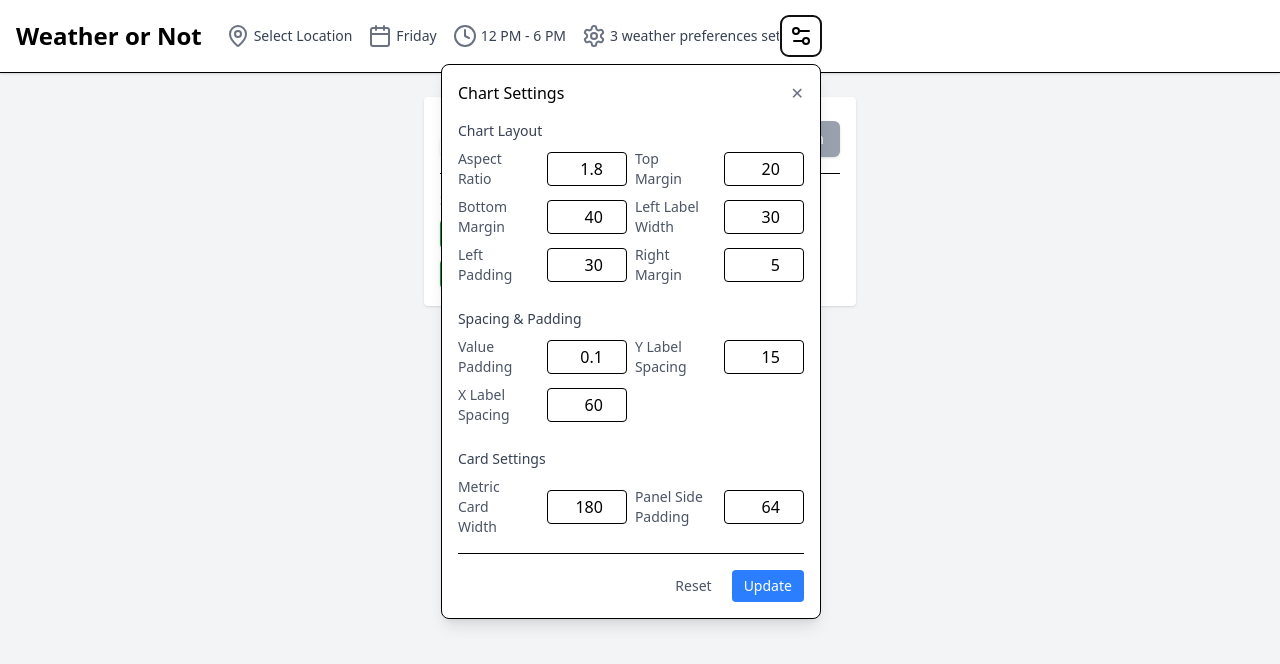
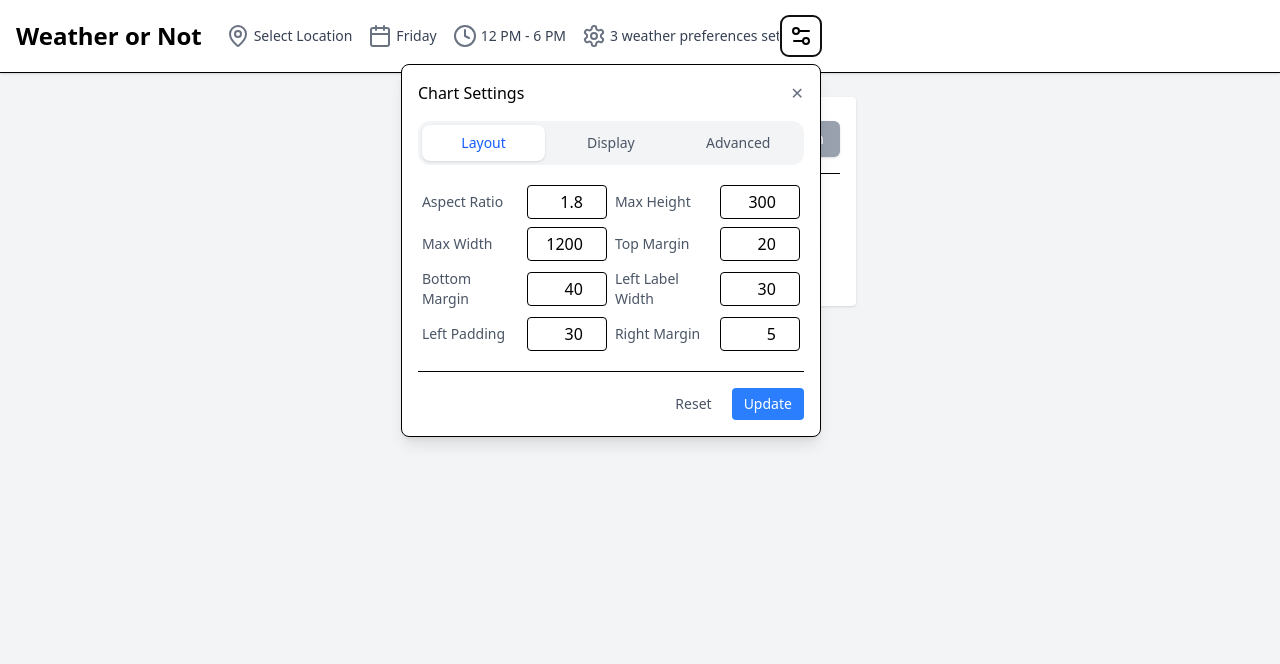
Before and after one commit to byronwall/weather-helper, a React (Vite) app: page / in a window 1280 px wide. Both pictures are taken after a click on the button 800 px from the left and 36 px from the top of the page. Shown: the top 664 px of the page. Built offline with nearby package versions, Linux system fonts and the light colour scheme.

Commit message:
Refactor WeatherCard, WeatherChart, and WeatherChartPanel components to enhance metric visibility and chart settings. Introduce filtering for visible weather fields and improve chart dimensions based on user preferences for better customization.

```diff
--- a/src/WeatherChart.tsx
+++ b/src/WeatherChart.tsx
@@ -42,8 +42,14 @@ export function WeatherChart({
   const preferenceKey = getPreferenceKey(field);
   const fieldPreferences = preferences[preferenceKey];
 
+  // Calculate height based on width and aspect ratio, respecting max height
+  const calculatedHeight = Math.round(width / settings.chartAspectRatio);
+  const height = Math.min(calculatedHeight, settings.maxChartHeight);
+
+  // Limit width to max chart width
+  const adjustedWidth = Math.min(width, settings.maxChartWidth);
+
   // Calculate height based on width and aspect ratio
-  const height = Math.round(width / settings.chartAspectRatio);
   const {
     topGutterHeight,
     bottomGutterHeight,
@@ -103,7 +109,7 @@ export function WeatherChart({
 
   // Compute chart dimension for the central region
   const chartHeight = height - topGutterHeight - bottomGutterHeight;
-  const chartWidth = width - leftGutterWidth - rightGutterWidth;
+  const chartWidth = adjustedWidth - leftGutterWidth - rightGutterWidth;
 
   // Scale functions
   const xScale = (t: number): number =>
@@ -140,7 +146,7 @@ export function WeatherChart({
           key="min-line"
           x1={leftGutterWidth}
           y1={y}
-          x2={width - rightGutterWidth}
+          x2={adjustedWidth - rightGutterWidth}
           y2={y}
           stroke={chartColor}
           strokeWidth={1}
@@ -209,7 +215,7 @@ export function WeatherChart({
           key="max-line"
           x1={leftGutterWidth}
           y1={y}
-          x2={width - rightGutterWidth}
+          x2={adjustedWidth - rightGutterWidth}
           y2={y}
           stroke={chartColor}
           strokeWidth={1}
@@ -367,7 +373,11 @@ export function WeatherChart({
 
   return (
     <div className="space-y-2">
-      <svg width={width} height={height} className="bg-white rounded-lg">
+      <svg
+        width={adjustedWidth}
+        height={height}
+        className="bg-white rounded-lg"
+      >
         {/* Gradient definitions */}
         <defs>
           <linearGradient
@@ -377,8 +387,22 @@ export function WeatherChart({
             y1="0"
             y2="1"
           >
-            <stop offset="25%" stopColor={chartColor} stopOpacity="0" />
-            <stop offset="100%" stopColor={chartColor} stopOpacity="0.4" />
+            {Array.from({ length: settings.gradientStopCount }).map((_, i) => {
+              const offset = (100 / (settings.gradientStopCount - 1)) * i;
+              const opacity =
+                i === 0
+                  ? 0
+                  : settings.gradientOpacityBelow *
+                    (i / (settings.gradientStopCount - 1));
+              return (
+                <stop
+                  key={i}
+                  offset={`${offset}%`}
+                  stopColor={chartColor}
+                  stopOpacity={opacity}
+                />
+              );
+            })}
           </linearGradient>
           <linearGradient
             id={`above-gradient-${field}`}
@@ -387,9 +411,20 @@ export function WeatherChart({
             y1="0"
             y2="1"
           >
-            <stop offset="0%" stopColor={chartColor} stopOpacity="0.4" />
-            <stop offset="25%" stopColor={chartColor} stopOpacity="0.2" />
-            <stop offset="100%" stopColor={chartColor} stopOpacity="0" />
+            {Array.from({ length: settings.gradientStopCount }).map((_, i) => {
+              const offset = (100 / (settings.gradientStopCount - 1)) * i;
+              const opacity =
+                settings.gradientOpacityAbove *
+                (1 - i / (settings.gradientStopCount - 1));
+              return (
+                <stop
+                  key={i}
+                  offset={`${offset}%`}
+                  stopColor={chartColor}
+                  stopOpacity={opacity}
+                />
+              );
+            })}
           </linearGradient>
         </defs>
 
@@ -412,7 +447,7 @@ export function WeatherChart({
             key={`grid-y-${i}`}
             x1={leftGutterWidth}
             y1={tick.y}
-            x2={width - rightGutterWidth}
+            x2={adjustedWidth - rightGutterWidth}
             y2={tick.y}
             stroke="#e0e0e0"
             strokeWidth={1}
@@ -491,7 +526,7 @@ export function WeatherChart({
         <line
           x1={leftGutterWidth}
           y1={topGutterHeight + chartHeight}
-          x2={width - rightGutterWidth}
+          x2={adjustedWidth - rightGutterWidth}
           y2={topGutterHeight + chartHeight}
           stroke="#666"
           strokeWidth={1}
--- a/src/WeatherChartPanel.tsx
+++ b/src/WeatherChartPanel.tsx
@@ -1,6 +1,9 @@
 import { WeatherField } from "./types/user";
 import { WeatherChart } from "./WeatherChart";
 import { WeatherMetric } from "./stores/weatherTypes";
+import { useUserPrefs } from "./stores/userPrefsStore";
+import { useChartSettings } from "./stores/chartSettingsStore";
+import { getPreferenceKey } from "./utils/preferenceHelper";
 
 const WEATHER_FIELDS: WeatherField[] = [
   "temp",
@@ -25,9 +28,27 @@ export function WeatherChartPanel({
   weatherData,
   width,
 }: WeatherChartPanelProps) {
+  const { preferences } = useUserPrefs();
+  const { settings } = useChartSettings();
+
+  // Filter fields based on settings and preferences
+  const visibleFields = WEATHER_FIELDS.filter((field) => {
+    // Check if field is in visible weather fields setting
+    const isVisible = settings.visibleWeatherFields.includes(field);
+
+    // If we're only showing charts with preferences, check if this field has preferences
+    if (settings.onlyShowChartsWithPreferences) {
+      const preferenceKey = getPreferenceKey(field);
+      const hasPreferences = preferences[preferenceKey] !== undefined;
+      return isVisible && hasPreferences;
+    }
+
+    return isVisible;
+  });
+
   return (
     <div className="flex flex-col gap-4 w-full">
-      {WEATHER_FIELDS.map((field) => (
+      {visibleFields.map((field) => (
         <div key={field} className="bg-white rounded-lg shadow w-full">
           <WeatherChart
             hourlyData={weatherData}
--- a/src/components/ChartSettingsPopover.tsx
+++ b/src/components/ChartSettingsPopover.tsx
@@ -1,12 +1,34 @@
 import { useState } from "react";
 import { useChartSettings } from "../stores/chartSettingsStore";
+import type { ChartSettings } from "../stores/chartSettingsStore";
 import { SettingsNumberInput } from "./SettingsNumberInput";
 import { Settings2 } from "lucide-react";
 import { Popover, PopoverButton, PopoverPanel } from "@headlessui/react";
+import { Tab } from "@headlessui/react";
+import { WeatherField } from "../types/user";
+
+type SettingConfig = {
+  key: keyof ChartSettings;
+  label: string;
+  step?: number;
+  min?: number;
+  max?: number;
+  tooltip: string;
+  type: "number" | "boolean" | "array";
+};
+
+type SettingsGroup = {
+  title: string;
+  settings: SettingConfig[];
+};
+
+type SettingsGroups = {
+  [key: string]: SettingsGroup;
+};
 
 export function ChartSettingsPopover() {
   const { settings, updateSettings, resetSettings } = useChartSettings();
-  const [localSettings, setLocalSettings] = useState(settings);
+  const [localSettings, setLocalSettings] = useState<ChartSettings>(settings);
 
   const handleUpdate = () => {
     updateSettings(localSettings);
@@ -17,13 +39,30 @@ export function ChartSettingsPopover() {
     setLocalSettings(settings);
   };
 
-  const updateSetting = (key: keyof typeof settings) => (value: number) => {
+  const updateNumberSetting = (key: keyof ChartSettings) => (value: number) => {
     setLocalSettings((prev) => ({ ...prev, [key]: value }));
   };
 
-  const settingsGroups = [
-    {
-      title: "Chart Layout",
+  const updateBooleanSetting =
+    (key: keyof ChartSettings) => (value: boolean) => {
+      setLocalSettings((prev) => ({ ...prev, [key]: value }));
+    };
+
+  const updateFieldVisibility = (field: WeatherField) => {
+    setLocalSettings((prev) => {
+      const fields = new Set(prev.visibleWeatherFields);
+      if (fields.has(field)) {
+        fields.delete(field);
+      } else {
+        fields.add(field);
+      }
+      return { ...prev, visibleWeatherFields: Array.from(fields) };
+    });
+  };
+
+  const settingsGroups: SettingsGroups = {
+    layout: {
+      title: "Layout",
       settings: [
         {
           key: "chartAspectRatio",
@@ -32,41 +71,94 @@ export function ChartSettingsPopover() {
           min: 1,
           max: 4,
           tooltip: "Width to height ratio (e.g., 1.8:1)",
+          type: "number",
+        },
+        {
+          key: "maxChartHeight",
+          label: "Max Height",
+          min: 100,
+          max: 1000,
+          tooltip: "Maximum height of charts",
+          type: "number",
+        },
+        {
+          key: "maxChartWidth",
+          label: "Max Width",
+          min: 300,
+          max: 2000,
+          tooltip: "Maximum width of charts",
+          type: "number",
         },
         {
           key: "topGutterHeight",
           label: "Top Margin",
           min: 0,
           tooltip: "Space above the chart",
+          type: "number",
         },
         {
           key: "bottomGutterHeight",
           label: "Bottom Margin",
           min: 0,
           tooltip: "Space below the chart",
+          type: "number",
         },
         {
           key: "leftAxisLabel",
           label: "Left Label Width",
           min: 0,
           tooltip: "Width reserved for axis labels",
+          type: "number",
         },
         {
           key: "leftGutterPadding",
           label: "Left Padding",
           min: 0,
           tooltip: "Additional left margin",
+          type: "number",
         },
         {
           key: "rightGutterWidth",
           label: "Right Margin",
           min: 0,
           tooltip: "Space on the right",
+          type: "number",
         },
       ],
     },
+    display: {
+      title: "Display",
+      settings: [
         {
-      title: "Spacing & Padding",
+          key: "showMetricValues",
+          label: "Show Metric Values",
+          tooltip: "Show or hide metric value cards",
+          type: "boolean",
+        },
+        {
+          key: "onlyShowChartsWithPreferences",
+          label: "Only Show Charts with Preferences",
+          tooltip: "Hide charts for metrics without preferences set",
+          type: "boolean",
+        },
+        {
+          key: "metricCardWidth",
+          label: "Metric Card Width",
+          min: 100,
+          tooltip: "Width of metric summary cards",
+          type: "number",
+        },
+        {
+          key: "chartPanelSidePadding",
+          label: "Panel Side Padding",
+          min: 0,
+          tooltip: "Side padding for chart panel",
+          type: "number",
+        },
+      ],
+    },
+    advanced: {
+      title: "Advanced",
       settings: [
         {
           key: "valuePaddingFactor",
@@ -75,38 +167,57 @@ export function ChartSettingsPopover() {
           min: 0,
           max: 0.5,
           tooltip: "Extra space above/below data (as % of range)",
+          type: "number",
         },
         {
           key: "minPixelsBetweenYLabels",
           label: "Y Label Spacing",
           min: 10,
           tooltip: "Minimum pixels between Y-axis labels",
+          type: "number",
         },
         {
           key: "minPixelsBetweenXLabels",
           label: "X Label Spacing",
           min: 30,
           tooltip: "Minimum pixels between X-axis labels",
+          type: "number",
+        },
+        {
+          key: "gradientOpacityAbove",
+          label: "Above Gradient Opacity",
+          step: 0.1,
+          min: 0,
+          max: 1,
+          tooltip: "Opacity for above-threshold gradient",
+          type: "number",
+        },
+        {
+          key: "gradientOpacityBelow",
+          label: "Below Gradient Opacity",
+          step: 0.1,
+          min: 0,
+          max: 1,
+          tooltip: "Opacity for below-threshold gradient",
+          type: "number",
+        },
+        {
+          key: "gradientStopCount",
+          label: "Gradient Stops",
+          min: 2,
+          max: 5,
+          tooltip: "Number of color stops in gradients",
+          type: "number",
         },
       ],
     },
-    {
-      title: "Card Settings",
-      settings: [
-        {
-          key: "metricCardWidth",
-          label: "Metric Card Width",
-          min: 100,
-          tooltip: "Width of metric summary cards",
-        },
-        {
-          key: "chartPanelSidePadding",
-          label: "Panel Side Padding",
-          min: 0,
-          tooltip: "Side padding for chart panel",
-        },
-      ],
-    },
+  };
+
+  const weatherFields: WeatherField[] = [
+    "temp",
+    "windspeed",
+    "precipprob",
+    "humidity",
   ];
 
   return (
@@ -115,7 +226,7 @@ export function ChartSettingsPopover() {
         <Settings2 />
       </PopoverButton>
 
-      <PopoverPanel className="absolute right-0 mt-2 w-[380px] bg-white rounded-lg shadow-lg border p-4 z-50">
+      <PopoverPanel className="absolute right-0 mt-2 w-[420px] bg-white rounded-lg shadow-lg border p-4 z-50">
         <div className="flex justify-between items-center mb-4">
           <h3 className="font-medium">Chart Settings</h3>
           <Popover.Button className="text-gray-500 hover:text-gray-700">
@@ -123,31 +234,108 @@ export function ChartSettingsPopover() {
           </Popover.Button>
         </div>
 
-        <div className="space-y-6 max-h-[60vh] overflow-y-auto">
-          {settingsGroups.map((group) => (
-            <div key={group.title}>
+        <Tab.Group>
+          <Tab.List className="flex space-x-1 rounded-xl bg-gray-100 p-1 mb-4">
+            {Object.values(settingsGroups).map((group) => (
+              <Tab
+                key={group.title}
+                className={({ selected }) =>
+                  `w-full rounded-lg py-2 text-sm font-medium leading-5
+                  ${
+                    selected
+                      ? "bg-white text-blue-600 shadow"
+                      : "text-gray-600 hover:bg-white/[0.12] hover:text-gray-800"
+                  }`
+                }
+              >
+                {group.title}
+              </Tab>
+            ))}
+          </Tab.List>
+
+          <Tab.Panels className="mt-2">
+            {Object.values(settingsGroups).map((group) => (
+              <Tab.Panel
+                key={group.title}
+                className="space-y-4 max-h-[60vh] overflow-y-auto p-1"
+              >
+                {group.title === "Display" && (
+                  <div className="mb-4">
                     <h4 className="font-medium text-sm text-gray-700 mb-2">
-                {group.title}
+                      Visible Weather Fields
                     </h4>
+                    <div className="flex flex-wrap gap-2">
+                      {weatherFields.map((field) => (
+                        <button
+                          key={field}
+                          onClick={() => updateFieldVisibility(field)}
+                          className={`px-3 py-1.5 rounded text-sm ${
+                            localSettings.visibleWeatherFields.includes(field)
+                              ? "bg-blue-100 text-blue-700"
+                              : "bg-gray-100 text-gray-600"
+                          }`}
+                        >
+                          {field}
+                        </button>
+                      ))}
+                    </div>
+                  </div>
+                )}
+
                 <div className="grid grid-cols-2 gap-2">
-                {group.settings.map((setting) => (
+                  {group.settings.map((setting) => {
+                    if (setting.type === "boolean") {
+                      const key = setting.key as keyof ChartSettings;
+                      return (
+                        <div
+                          key={key}
+                          className="col-span-2 flex items-center justify-between p-2 hover:bg-gray-50 rounded"
+                        >
+                          <div className="flex items-center">
+                            <span className="text-sm">{setting.label}</span>
+                            <span className="ml-2 text-xs text-gray-500">
+                              {setting.tooltip}
+                            </span>
+                          </div>
+                          <button
+                            onClick={() =>
+                              updateBooleanSetting(key)(!localSettings[key])
+                            }
+                            className={`relative inline-flex h-6 w-11 items-center rounded-full transition-colors ${
+                              localSettings[key] ? "bg-blue-600" : "bg-gray-200"
+                            }`}
+                          >
+                            <span
+                              className={`inline-block h-4 w-4 transform rounded-full bg-white transition-transform ${
+                                localSettings[key]
+                                  ? "translate-x-6"
+                                  : "translate-x-1"
+                              }`}
+                            />
+                          </button>
+                        </div>
+                      );
+                    }
+
+                    const key = setting.key as keyof ChartSettings;
+                    return (
                       <SettingsNumberInput
-                    key={setting.key}
+                        key={key}
                         label={setting.label}
-                    value={localSettings[setting.key as keyof typeof settings]}
-                    onChange={updateSetting(
-                      setting.key as keyof typeof settings
-                    )}
+                        value={localSettings[key] as number}
+                        onChange={updateNumberSetting(key)}
                         step={setting.step}
                         min={setting.min}
                         max={setting.max}
                         tooltip={setting.tooltip}
                       />
+                    );
+                  })}
+                </div>
+              </Tab.Panel>
             ))}
-              </div>
-            </div>
-          ))}
-        </div>
+          </Tab.Panels>
+        </Tab.Group>
 
         <div className="mt-4 pt-4 border-t flex justify-end gap-2">
           <button
```
Also changed, not shown: src/WeatherCard.tsx (+6 -1 lines), src/stores/chartSettingsStore.ts (+25 -1 lines), 1 other file (tests, documents, lock files or other folders). Lines whose indentation alone changed are shown as unchanged.
